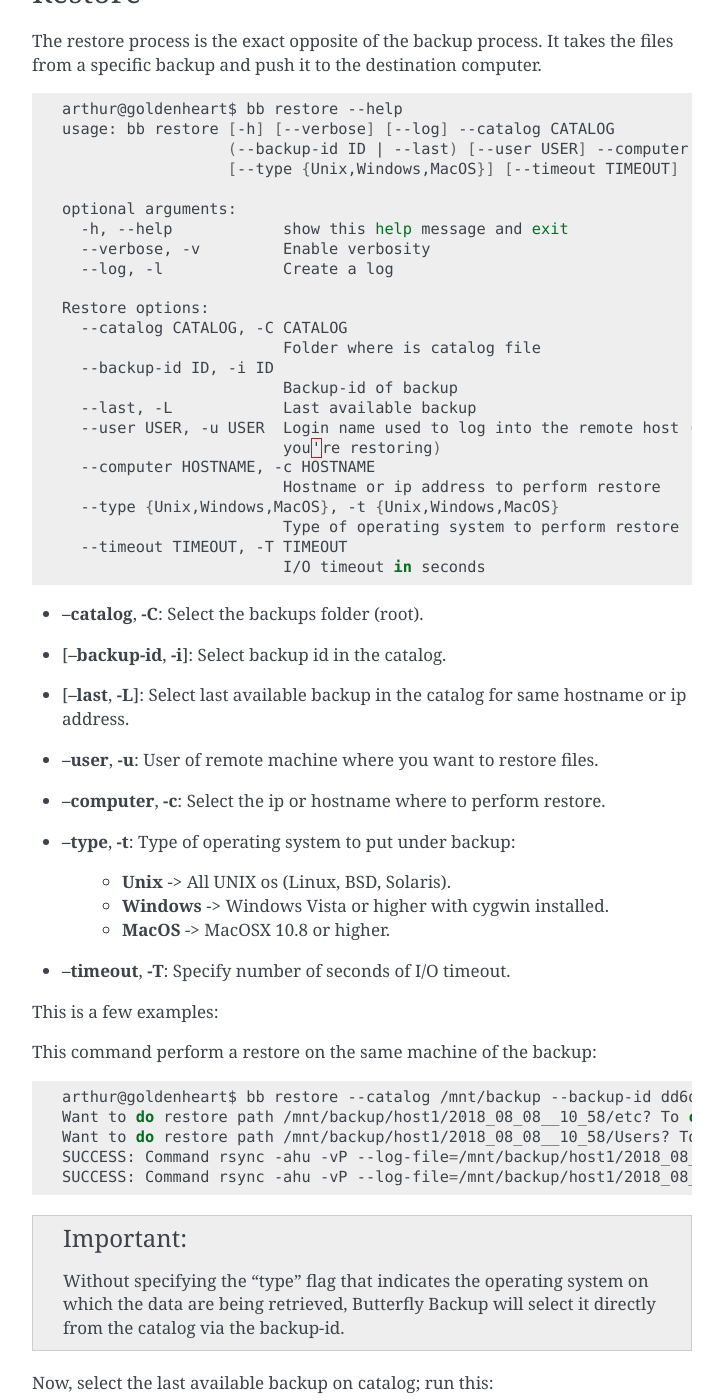
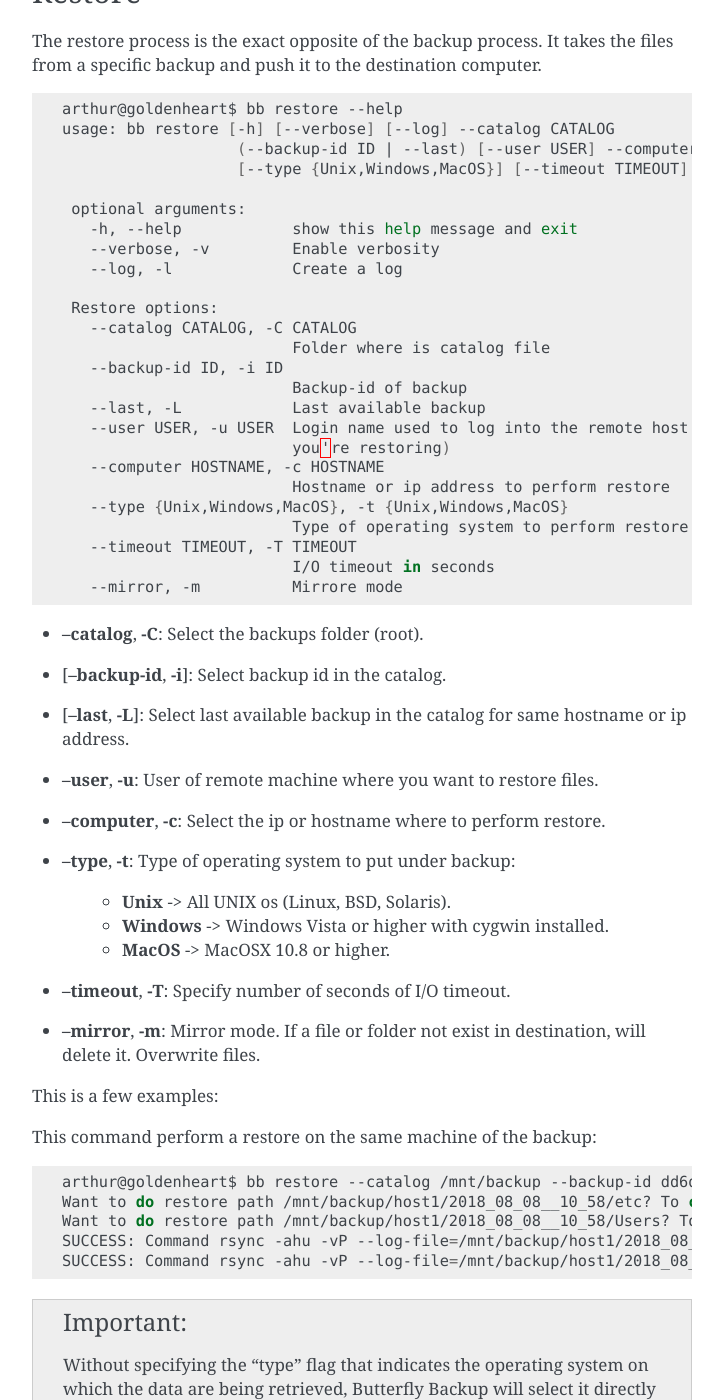
Before and after one commit to MatteoGuadrini/Butterfly-Backup, a Sphinx documentation site: the page built from docs/source/index.rst, in a window 1280 px wide and 1400 px high, scrolled down 11664 px. Shown: the whole window, without its empty margins (388-1111 px from the left). Built offline with Sphinx 7.4.7, drawn with Linux system fonts in a browser that asks for light colours.

Commit message:
Add 'mirror' option for restore mode

```diff
--- a/docs/source/index.rst
+++ b/docs/source/index.rst
@@ -579,28 +579,29 @@ The restore process is the exact opposite of the backup process. It takes the fi
 
    arthur@goldenheart$ bb restore --help
    usage: bb restore [-h] [--verbose] [--log] --catalog CATALOG
-                     (--backup-id ID | --last) [--user USER] --computer HOSTNAME
-                     [--type {Unix,Windows,MacOS}] [--timeout TIMEOUT]
+                      (--backup-id ID | --last) [--user USER] --computer HOSTNAME
+                      [--type {Unix,Windows,MacOS}] [--timeout TIMEOUT] [--mirror]
 
-   optional arguments:
-     -h, --help            show this help message and exit
-     --verbose, -v         Enable verbosity
-     --log, -l             Create a log
+    optional arguments:
+      -h, --help            show this help message and exit
+      --verbose, -v         Enable verbosity
+      --log, -l             Create a log
 
-   Restore options:
-     --catalog CATALOG, -C CATALOG
-                           Folder where is catalog file
-     --backup-id ID, -i ID
-                           Backup-id of backup
-     --last, -L            Last available backup
-     --user USER, -u USER  Login name used to log into the remote host (where
-                           you're restoring)
-     --computer HOSTNAME, -c HOSTNAME
-                           Hostname or ip address to perform restore
-     --type {Unix,Windows,MacOS}, -t {Unix,Windows,MacOS}
-                           Type of operating system to perform restore
-     --timeout TIMEOUT, -T TIMEOUT
-                           I/O timeout in seconds
+    Restore options:
+      --catalog CATALOG, -C CATALOG
+                            Folder where is catalog file
+      --backup-id ID, -i ID
+                            Backup-id of backup
+      --last, -L            Last available backup
+      --user USER, -u USER  Login name used to log into the remote host (where
+                            you're restoring)
+      --computer HOSTNAME, -c HOSTNAME
+                            Hostname or ip address to perform restore
+      --type {Unix,Windows,MacOS}, -t {Unix,Windows,MacOS}
+                            Type of operating system to perform restore
+      --timeout TIMEOUT, -T TIMEOUT
+                            I/O timeout in seconds
+      --mirror, -m          Mirrore mode
 
 * **--catalog**, **-C**: Select the backups folder (root).
 * [**--backup-id**, **-i**]: Select backup id in the catalog.
@@ -614,6 +615,7 @@ The restore process is the exact opposite of the backup process. It takes the fi
     * **MacOS** -> MacOSX 10.8 or higher.
 
 * **--timeout**, **-T**: Specify number of seconds of I/O timeout.
+* **--mirror**, **-m**: Mirror mode. If a file or folder not exist in destination, will delete it. Overwrite files.
 
 This is a few examples:
 
```
Also changed, not shown: bb.py (+6 -1 lines).
